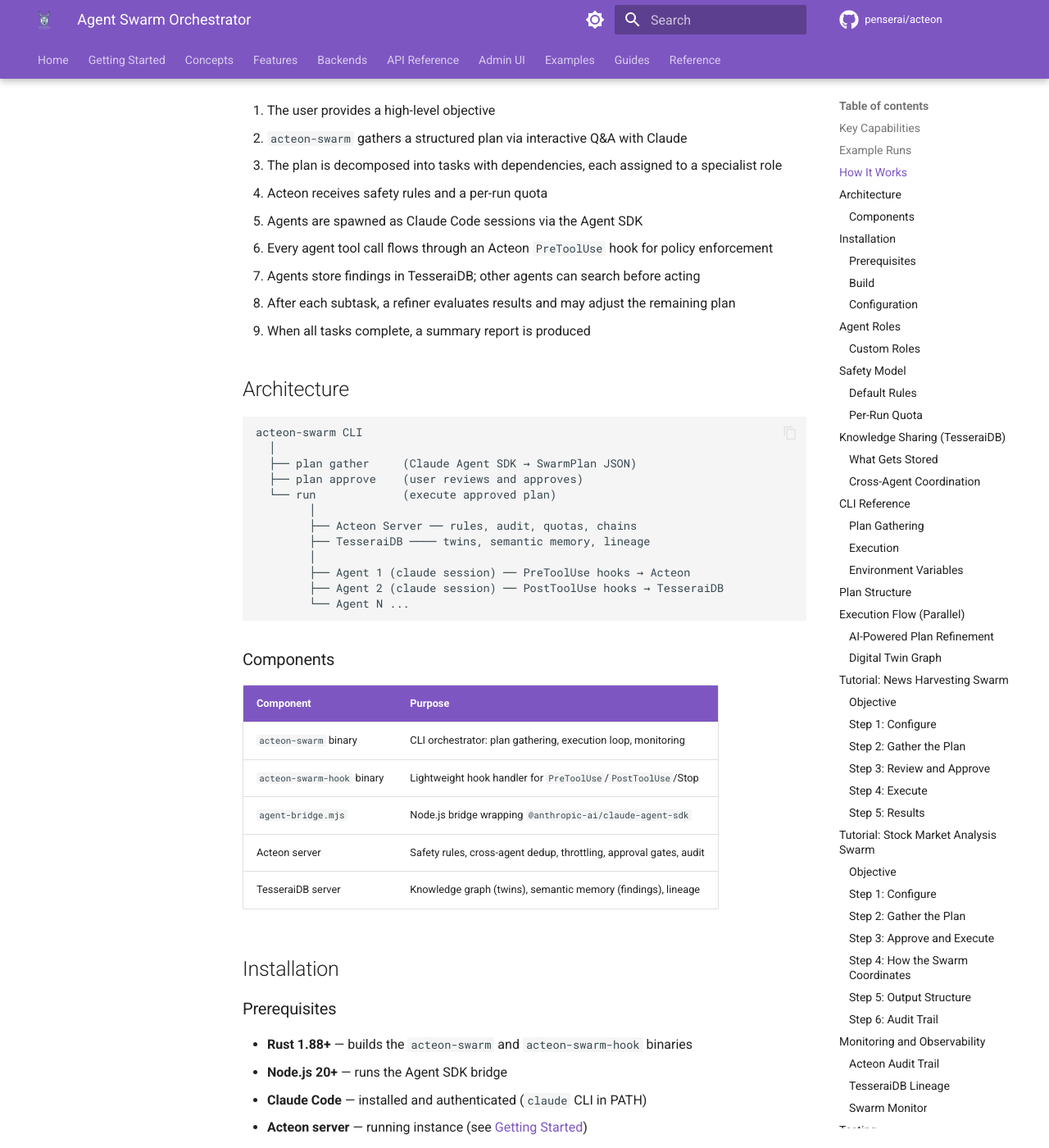
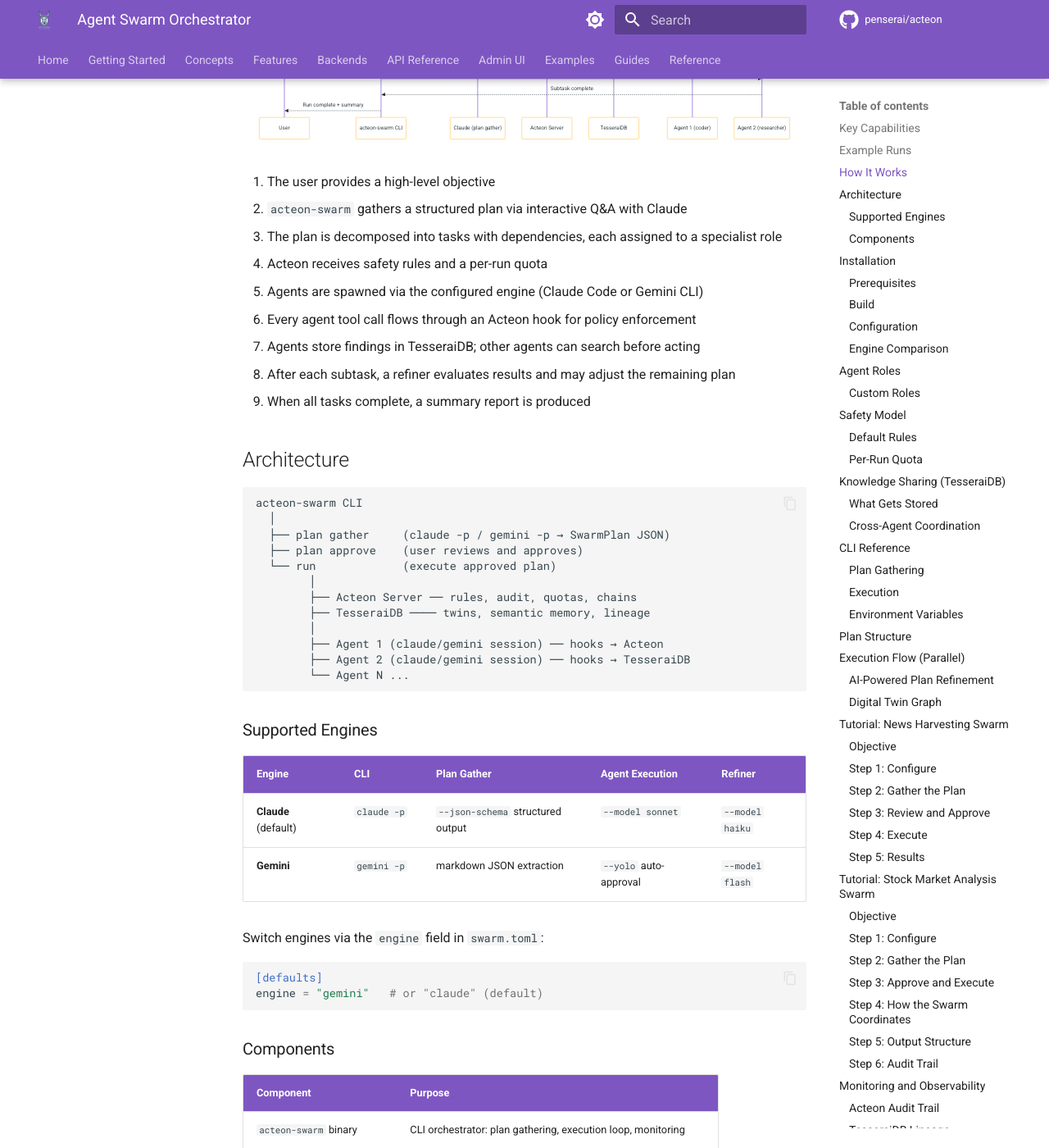
Before and after one commit to penserai/acteon, an MkDocs documentation site: the page built from docs/book/features/agent-swarm.md, in a window 1280 px wide and 1400 px high, scrolled down 1569 px. Shown: the whole window at 82% size. Built offline with MkDocs 1.6.1 and Material for MkDocs 9.7.7, drawn with Linux system fonts in a browser that asks for light colours; comment, search, counter and statistics services are not loaded; some of the changed text lies outside the part shown.

Commit message:
docs: document Gemini engine support and engine switching
Updated agent-swarm feature doc:
- Added Supported Engines table (Claude vs Gemini)
- Added engine switching config with tabbed TOML examples
- Added Engine Comparison table (speed, detail, cost, tools)
- Updated prerequisites: Claude OR Gemini (not both required)
- Updated architecture diagram for engine-agnostic CLI
- Added LLM Survey example to the runs table
- Removed Node.js prerequisite (no longer needed)
- Updated CLI reference with Gemini usage

Co-Authored-By: Claude Opus 4.6 (1M context) <noreply@anthropic.com>

````diff
--- a/docs/book/features/agent-swarm.md
+++ b/docs/book/features/agent-swarm.md
@@ -18,12 +18,13 @@ The `acteon-swarm` crate provides a generic multi-agent swarm system that decomp
 
 ### Example Runs
 
-| Use Case | Agents | Duration | Output |
-|----------|--------|----------|--------|
-| [News Harvesting](https://github.com/penserai/acteon/tree/main/examples/swarm-news-harvesting) | 9/9 | ~28 min | 16KB briefing on EU AI regulation |
-| [Stock Analysis](https://github.com/penserai/acteon/tree/main/examples/swarm-stock-analysis) | 12 | ~20 min | Per-company earnings analyses |
-| [Security Audit](https://github.com/penserai/acteon/tree/main/examples/swarm-pentest) | 28 | ~25 min | Vulnerability reports for Acteon itself |
-| [Framework Research](https://github.com/penserai/acteon/tree/main/examples/swarm-deep-research) | 16 | ~20 min | 7 open source agent framework analyses |
+| Use Case | Engine | Agents | Duration | Output |
+|----------|--------|--------|----------|--------|
+| [News Harvesting](https://github.com/penserai/acteon/tree/main/examples/swarm-news-harvesting) | Claude | 9/9 | ~28 min | 16KB briefing on EU AI regulation |
+| [Stock Analysis](https://github.com/penserai/acteon/tree/main/examples/swarm-stock-analysis) | Claude | 12 | ~20 min | Per-company earnings analyses |
+| [Security Audit](https://github.com/penserai/acteon/tree/main/examples/swarm-pentest) | Claude | 28 | ~25 min | Vulnerability reports for Acteon itself |
+| [Framework Research](https://github.com/penserai/acteon/tree/main/examples/swarm-deep-research) | Claude | 16 | ~20 min | 7 agent framework analyses |
+| [LLM Survey](https://github.com/penserai/acteon/tree/main/examples/swarm-gemini-llm-survey) | **Gemini** | 8/8 | ~7 min | 7 open source LLM analyses |
 
 ## How It Works
 
@@ -59,8 +60,8 @@ sequenceDiagram
 2. `acteon-swarm` gathers a structured plan via interactive Q&A with Claude
 3. The plan is decomposed into tasks with dependencies, each assigned to a specialist role
 4. Acteon receives safety rules and a per-run quota
-5. Agents are spawned as Claude Code sessions via the Agent SDK
-6. Every agent tool call flows through an Acteon `PreToolUse` hook for policy enforcement
+5. Agents are spawned via the configured engine (Claude Code or Gemini CLI)
+6. Every agent tool call flows through an Acteon hook for policy enforcement
 7. Agents store findings in TesseraiDB; other agents can search before acting
 8. After each subtask, a refiner evaluates results and may adjust the remaining plan
 9. When all tasks complete, a summary report is produced
@@ -70,16 +71,30 @@ sequenceDiagram
 ```
 acteon-swarm CLI
   │
-  ├── plan gather     (Claude Agent SDK → SwarmPlan JSON)
+  ├── plan gather     (claude -p / gemini -p → SwarmPlan JSON)
   ├── plan approve    (user reviews and approves)
   └── run             (execute approved plan)
         │
         ├── Acteon Server ── rules, audit, quotas, chains
         ├── TesseraiDB ──── twins, semantic memory, lineage
         │
-        ├── Agent 1 (claude session) ── PreToolUse hooks → Acteon
-        ├── Agent 2 (claude session) ── PostToolUse hooks → TesseraiDB
+        ├── Agent 1 (claude/gemini session) ── hooks → Acteon
+        ├── Agent 2 (claude/gemini session) ── hooks → TesseraiDB
         └── Agent N ...
+```
+
+### Supported Engines
+
+| Engine | CLI | Plan Gather | Agent Execution | Refiner |
+|--------|-----|------------|-----------------|---------|
+| **Claude** (default) | `claude -p` | `--json-schema` structured output | `--model sonnet` | `--model haiku` |
+| **Gemini** | `gemini -p` | markdown JSON extraction | `--yolo` auto-approval | `--model flash` |
+
+Switch engines via the `engine` field in `swarm.toml`:
+
+```toml
+[defaults]
+engine = "gemini"   # or "claude" (default)
 ```
 
 ### Components
@@ -87,8 +102,7 @@ acteon-swarm CLI
 | Component | Purpose |
 |-----------|---------|
 | `acteon-swarm` binary | CLI orchestrator: plan gathering, execution loop, monitoring |
-| `acteon-swarm-hook` binary | Lightweight hook handler for `PreToolUse`/`PostToolUse`/Stop |
-| `agent-bridge.mjs` | Node.js bridge wrapping `@anthropic-ai/claude-agent-sdk` |
+| `acteon-swarm-hook` binary | Lightweight hook handler for tool gating (both engines) |
 | Acteon server | Safety rules, cross-agent dedup, throttling, approval gates, audit |
 | TesseraiDB server | Knowledge graph (twins), semantic memory (findings), lineage |
 
@@ -97,8 +111,9 @@ acteon-swarm CLI
 ### Prerequisites
 
 - **Rust 1.88+** — builds the `acteon-swarm` and `acteon-swarm-hook` binaries
-- **Node.js 20+** — runs the Agent SDK bridge
-- **Claude Code** — installed and authenticated (`claude` CLI in PATH)
+- **Claude Code** or **Gemini CLI** — at least one must be installed and authenticated:
+  - Claude: `claude` CLI in PATH ([install](https://docs.anthropic.com/en/docs/claude-code))
+  - Gemini: `gemini` CLI in PATH ([install](https://github.com/google-gemini/gemini-cli))
 - **Acteon server** — running instance (see [Getting Started](../getting-started/quickstart.md))
 - **TesseraiDB server** — running instance
 
@@ -107,9 +122,6 @@ acteon-swarm CLI
 ```bash
 # Build the swarm binaries
 cargo build -p acteon-swarm --release
-
-# Install the Agent SDK bridge
-cd crates/swarm/bridge && npm install && cd -
 
 # Verify
 ./target/release/acteon-swarm --help
@@ -120,25 +132,60 @@ cd crates/swarm/bridge && npm install && cd -
 
 Create a `swarm.toml` in your working directory:
 
-```toml title="swarm.toml"
-[acteon]
-endpoint = "http://localhost:8080"
-namespace = "swarm"
+=== "Claude Engine (default)"
 
-[tesserai]
-endpoint = "http://localhost:8081"
-tenant_id = "swarm-default"
+    ```toml title="swarm.toml"
+    [acteon]
+    endpoint = "http://localhost:8080"
+    namespace = "swarm"
 
-[defaults]
-max_agents = 5
-max_duration_minutes = 60
-subtask_timeout_seconds = 300
-quota_max_actions = 500
+    [tesserai]
+    endpoint = "http://localhost:8081"
+    tenant_id = "swarm-default"
 
-[safety]
-require_plan_approval = true
-blocked_commands = ["sudo.*", "docker.*--privileged"]
-```
+    [defaults]
+    engine = "claude"          # Uses claude -p --model sonnet
+    max_agents = 8
+    max_duration_minutes = 60
+    subtask_timeout_seconds = 900
+    enable_refiner = true      # AI refiner uses haiku
+
+    [safety]
+    require_plan_approval = true
+    ```
+
+=== "Gemini Engine"
+
+    ```toml title="swarm.toml"
+    [acteon]
+    endpoint = "http://localhost:8080"
+    namespace = "swarm"
+
+    [tesserai]
+    endpoint = "http://localhost:8081"
+    tenant_id = "swarm-default"
+
+    [defaults]
+    engine = "gemini"          # Uses gemini -p --yolo
+    max_agents = 8
+    max_duration_minutes = 60
+    subtask_timeout_seconds = 900
+    enable_refiner = true      # AI refiner uses flash
+
+    [safety]
+    require_plan_approval = true
+    ```
+
+### Engine Comparison
+
+| | Claude | Gemini |
+|-|--------|--------|
+| **Speed** | ~2-5 min/subtask | ~1-2 min/subtask |
+| **Detail** | Deep analysis, structured tables | Concise summaries |
+| **File writing** | Native | Requires `--yolo` flag |
+| **Web research** | WebSearch/WebFetch tools | google_web_search/web_fetch |
+| **Cost** | Claude Code subscription | Free (Gemini CLI) |
+| **Refiner model** | Haiku (fast, cheap) | Flash (fast, free) |
 
 ## Agent Roles
 
@@ -241,11 +288,16 @@ acteon-swarm plan approve --plan plan.json
 ### Execution
 
 ```bash
-# Execute an approved plan
+# Execute an approved plan (uses engine from swarm.toml)
 acteon-swarm run --plan plan.json
 
 # Gather and run in one step (skip approval)
 acteon-swarm run --prompt "Analyze this codebase" --auto-approve
+
+# Run with Gemini engine (set in swarm.toml)
+# [defaults]
+# engine = "gemini"
+acteon-swarm run --prompt "Survey open source LLMs" --auto-approve
 
 # Monitor a running swarm
 acteon-swarm status --run <run-id>
````
Also changed, not shown: docs/introducing-acteon-substack.md (added, +53 -0 lines).
